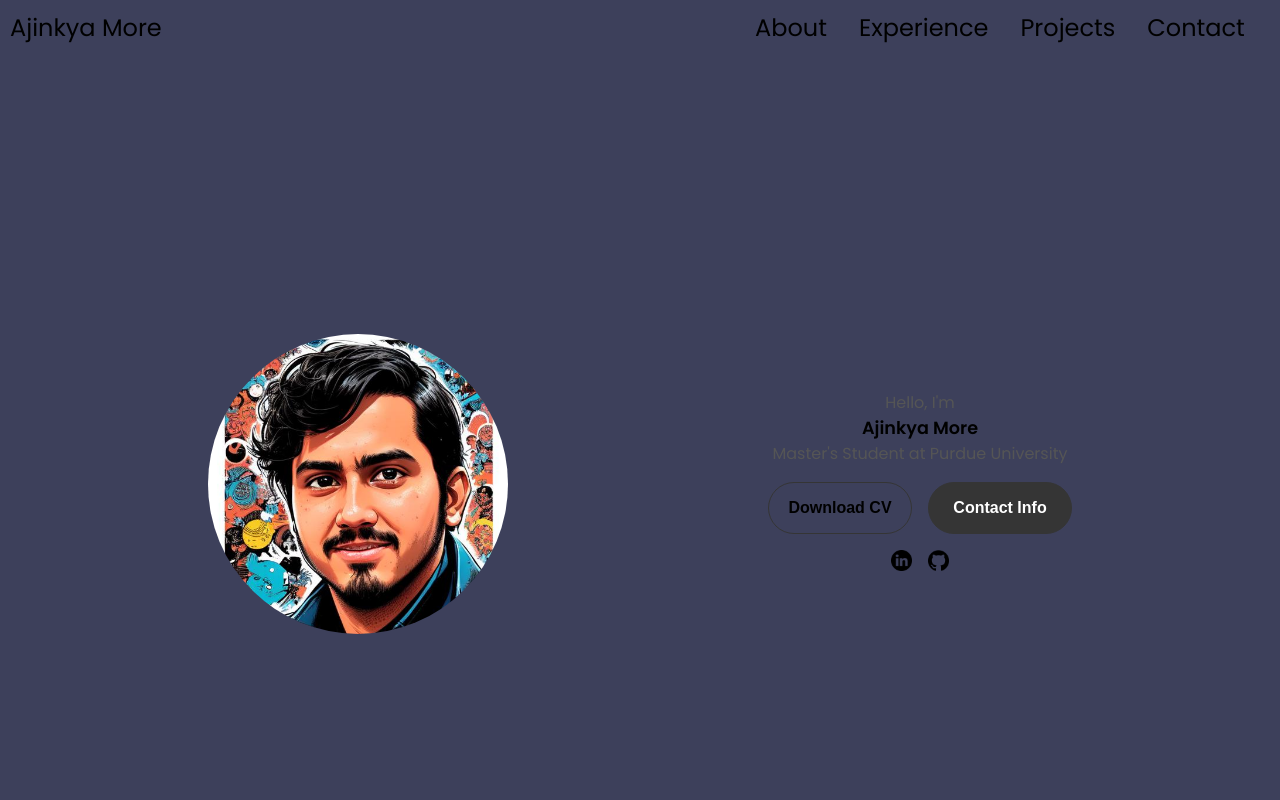
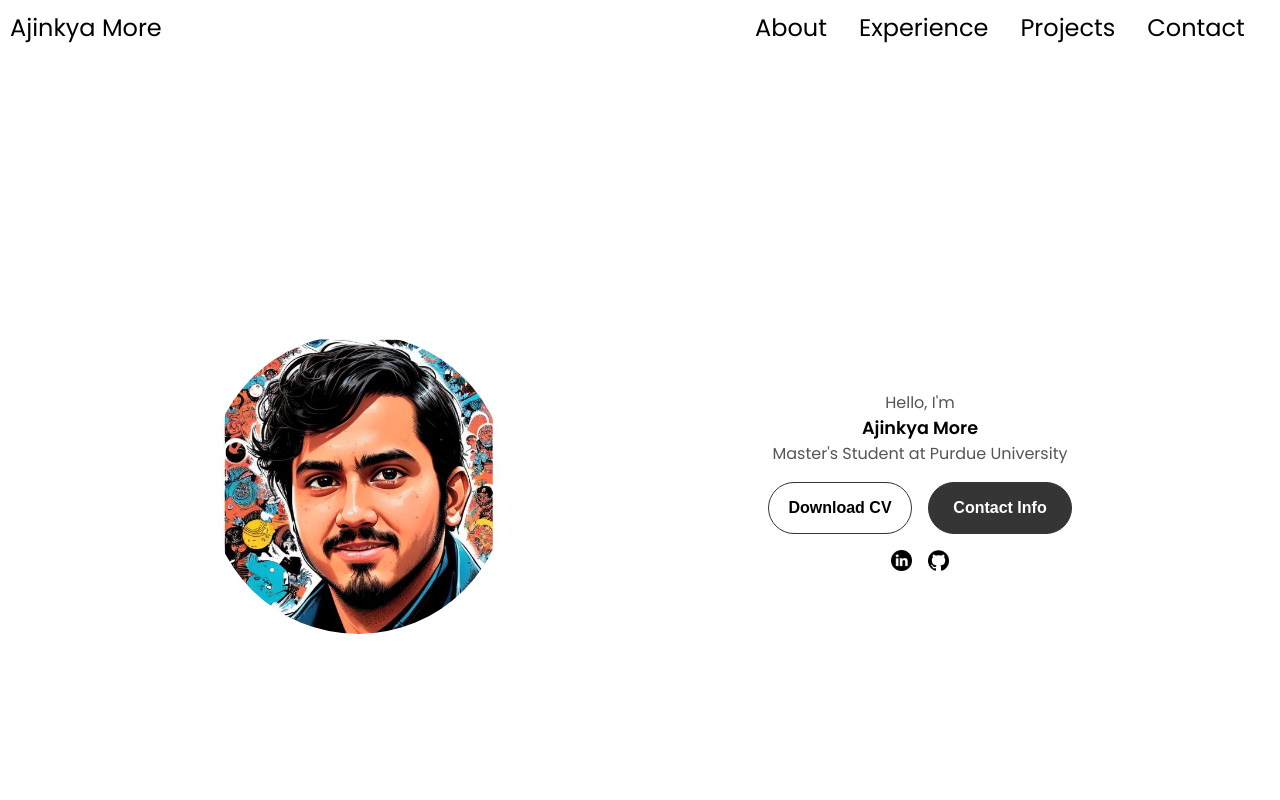
Before and after one commit to Asm3515/my-app, a React (Create React App) app: page / in a window 1280 px wide. Shown: the top 800 px of the page. Built offline with nearby package versions, Linux system fonts and the light colour scheme.

Commit message:
My FInal Push

```diff
--- a/src/App.css
+++ b/src/App.css
@@ -7,7 +7,7 @@
 * {
     margin: 0px;
     padding: 0px;
-    background-color: #3D405B;
+    background-color: #fff;
 }
 
 .body {
--- a/src/Navbar/Navbar.css
+++ b/src/Navbar/Navbar.css
@@ -151,6 +151,7 @@ nav {
 
   .open .hamburger-span {
     background: blue;
+    width: 0px;
   }
 
 
```
